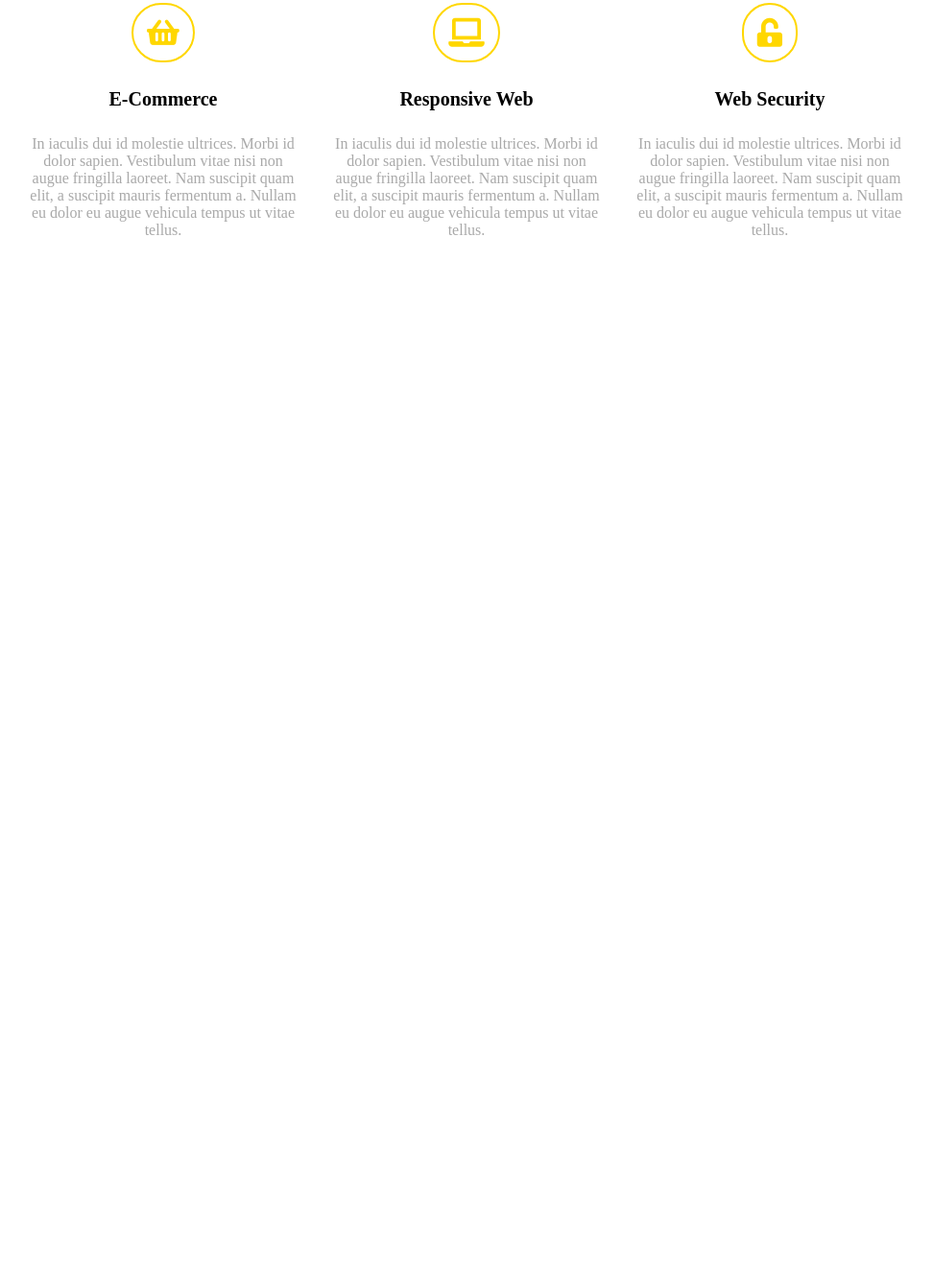
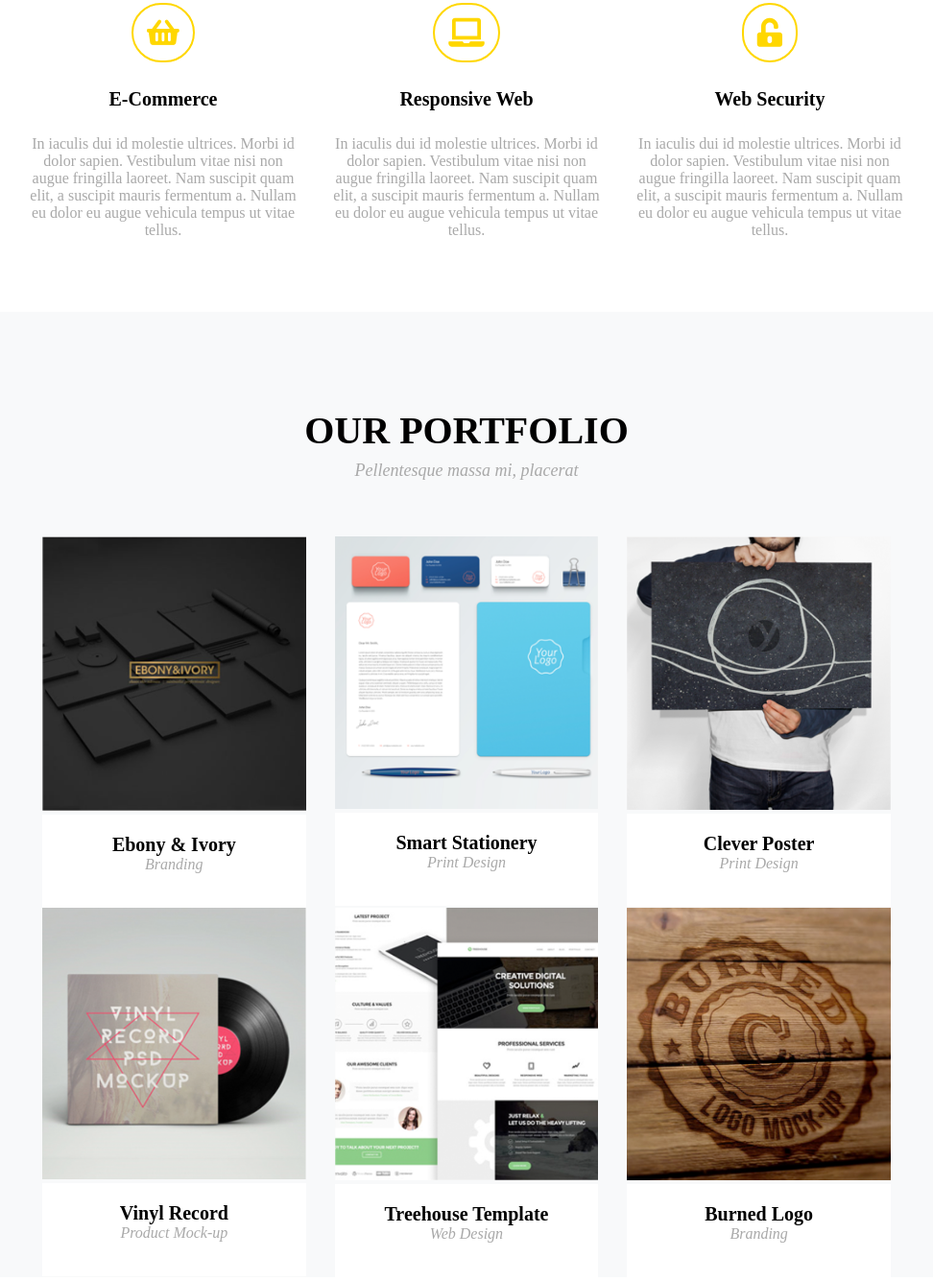
Before and after one commit to asiulijka/zadanie-projekt_z_task_runnerem, a website: page index.html in a window 1280 px wide. Shown: the part 883-2218 px from the top of the page at 96% size, without its empty margins (154-1126 px from the left). Before the commit the page ends 1268 px from the top, so only its background shows below. Drawn offline with nearby package versions, Linux system fonts and the light colour scheme.

Commit message:
Add Portfolio Section

```diff
--- a/index.html
+++ b/index.html
@@ -15,7 +15,7 @@
   <body>
 
 
-    <div class="container-fluid top">
+    <div class="container-fluid top sections">
 
       <div class="row navbar align-items-center">
         <div class="col-md-3">
@@ -50,7 +50,7 @@
 
     </div>
 
-    <div class="container our-services">
+    <div class="container our-services sections">
       <div class="row services-intro">
         <div class="col-12 services-intro">
           <h3 class="services-title">SERVICES</h3>
@@ -79,6 +79,78 @@
       </div>
     </div>
 
+    <div class="container-fluid our-portfolio sections">
+      <div class="row portfolio-intro">
+        <div class="col-12 portfolio-intro">
+          <h3 class="portfolio-title">OUR PORTFOLIO</h3>
+          <p>Pellentesque massa mi, placerat</p>
+        </div>
+      </div>
+
+      <div class="row portfolio-tiles">
+
+        <div class="col-md-4">
+          <div class="portfolio-img">
+            <img src="\images\portfolio\portfolio-1.PNG" alt="image">
+          </div>
+          <div class="portfolio-text">
+            <h4>Ebony & Ivory</h4>
+            <p>Branding</p>
+          </div>
+        </div>
+
+        <div class="col-md-4">
+          <div class="portfolio-img">
+            <img src="\images\portfolio\portfolio-2.PNG" alt="image">
+          </div>
+          <div class="portfolio-text">
+            <h4>Smart Stationery</h4>
+            <p>Print Design</p>
+          </div>
+        </div>
+
+        <div class="col-md-4">
+          <div class="portfolio-img">
+            <img src="\images\portfolio\portfolio-3.PNG" alt="image">
+          </div>
+          <div class="portfolio-text">
+            <h4>Clever Poster</h4>
+            <p>Print Design</p>
+          </div>
+        </div>
+
+        <div class="col-md-4">
+          <div class="portfolio-img">
+            <img src="\images\portfolio\portfolio-4.PNG" alt="image">
+          </div>
+          <div class="portfolio-text">
+            <h4>Vinyl Record</h4>
+            <p>Product Mock-up</p>
+          </div>
+        </div>
+
+        <div class="col-md-4">
+          <div class="portfolio-img">
+            <img src="\images\portfolio\portfolio-5.PNG" alt="image">
+          </div>
+          <div class="portfolio-text">
+            <h4>Treehouse Template</h4>
+            <p>Web Design</p>
+          </div>
+        </div>
+
+        <div class="col-md-4">
+          <div class="portfolio-img">
+            <img src="\images\portfolio\portfolio-6.PNG" alt="image">
+          </div>
+          <div class="portfolio-text">
+            <h4>Burned Logo</h4>
+            <p>Branding</p>
+          </div>
+        </div>
+
+      </div>
+    </div>
 
   </body>
 </html>
--- a/sass/style.scss
+++ b/sass/style.scss
@@ -1,11 +1,7 @@
-// font-family: 'Montserrat', sans-serif;
-// font-family: 'Open Sans', sans-serif;
-//
-// $font-header: 'Montserrat', sans-serif;
-//
-// h1, h3, h4 {
-//   font: $font-header;
-// }
+.sections {
+  margin-top: 60px;
+  margin-bottom: 60px;
+}
 
 .navbar p.logo {
   font-family: 'Open Sans', sans-serif;
@@ -65,11 +61,11 @@
 
 .top {
   padding-bottom: 120px;
+  margin-top: 0px !important;
 }
 
 .our-services {
-      margin-top: 60px;
-      width: 75%;
+  width: 75%;
 }
 
 .services-intro {
@@ -79,7 +75,7 @@
 .services-tiles {
   text-align: center;
   margin-top: inherit;
-  margin-bottom: 120px;
+  // margin-bottom: 120px;
 }
 
 .services-title {
@@ -111,3 +107,60 @@
 .services-tiles h4 {
   font-size: 20px;
 }
+
+.our-portfolio {
+  background-color: #f8f9fa;
+}
+
+.portfolio-intro {
+  text-align: center;
+  padding-bottom: 20px;
+}
+
+.portfolio-tiles {
+  text-align: center;
+  margin: 0 160px 120px 160px;
+}
+
+.portfolio-title {
+  font-size: 40px;
+  margin-top: 100px;
+  margin-bottom: 0;
+}
+
+.portfolio-intro p {
+  font-style: italic;
+  margin-top: 8px;
+  color: darkgray;
+  font-size: 18px;
+}
+
+.portfolio-tiles p {
+  color: darkgray;
+  margin-top: 0;
+  font-style: italic;
+}
+
+.portfolio-tiles h4 {
+  font-size: 20px;
+  margin-bottom: 0;
+}
+
+.portfolio-tiles img {
+  object-fit: cover;
+  height: 100%;
+  width: 100%;
+}
+
+.portfolio-tiles .col-mfd-4 {
+      margin-bottom: 40px;
+}
+
+.portfolio-text {
+  background-color: white;
+  padding: 20px 0;
+}
+
+.portfolio-text h4 {
+  margin-top: 0;
+}
```
Also changed, not shown: css/style.css, images/portfolio/portfolio-1.PNG (added), images/portfolio/portfolio-2.PNG (added), images/portfolio/portfolio-3.PNG (added), images/portfolio/portfolio-4.PNG (added), images/portfolio/portfolio-5.PNG (added), images/portfolio/portfolio-6.PNG (added), 1 other file.
